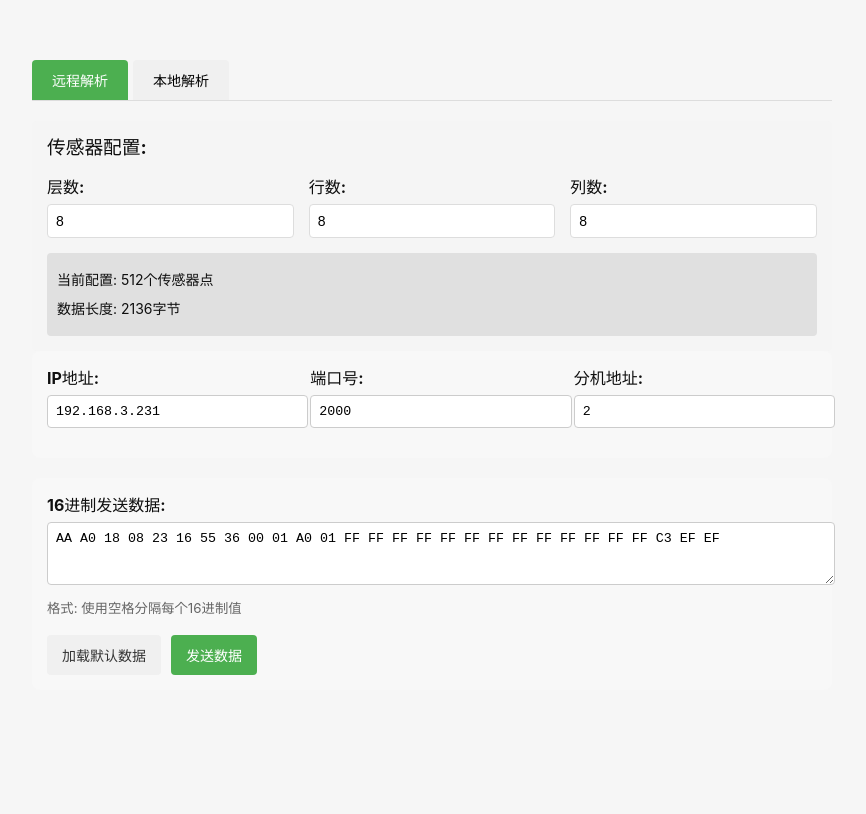
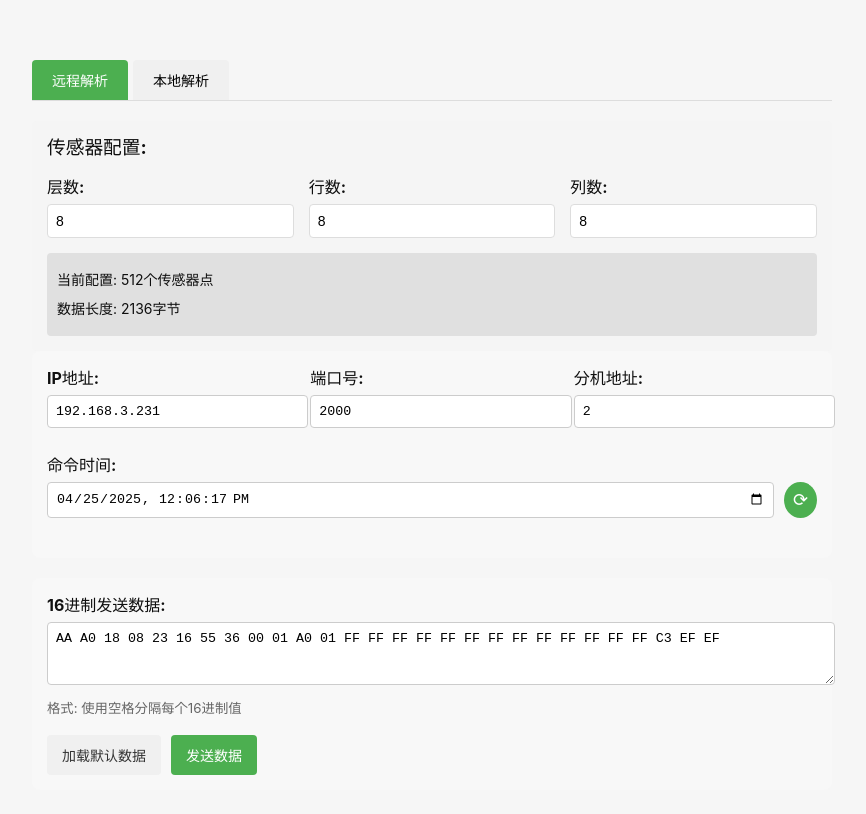
Before and after one commit to sangskf/grain_reslove, a Vue app: page / in a window 1280 px wide. Shown: the top 814 px of the page, without its empty margins (208-1074 px from the left). Built offline with nearby package versions, Linux system fonts and the light colour scheme.

Commit message:
修改发送指令生成

```diff
--- a/src/views/DataTransmitter.vue
+++ b/src/views/DataTransmitter.vue
@@ -43,10 +43,33 @@
               id="subDeviceAddr"
               v-model.number="subDeviceAddr"
               type="number"
-              min="2"
+              min="1"
               max="99"
               placeholder="大于1的整数"
             />
+          </div>
+        </div>
+
+        <!-- 添加时间选择器 -->
+        <div class="time-row">
+          <div class="form-group datetime-field">
+            <label for="commandDateTime">命令时间:</label>
+            <div class="datetime-container">
+              <input
+                id="commandDateTime"
+                v-model="commandDateTime"
+                type="datetime-local"
+                step="1"
+                @change="updateCommandWithTime"
+              />
+              <button
+                class="reset-time-btn"
+                @click="resetToCurrentTime"
+                title="重置为当前时间"
+              >
+                <span>⟳</span>
+              </button>
+            </div>
           </div>
         </div>
       </div>
@@ -109,7 +132,7 @@
 </template>
 
 <script>
-import { ref, computed, watch } from 'vue';
+import { ref, computed, watch, onMounted } from 'vue';
 import { invoke } from '@tauri-apps/api/core';
 
 // 导入子组件
@@ -141,6 +164,34 @@ export default {
     const subDeviceAddr = ref(2); // 默认分机地址为2
     const hexData = ref('AA A0 18 08 23 16 55 36 00 01 A0 01 FF FF FF FF FF FF FF FF FF FF FF FF FF C3 EF EF');
     const isConnecting = ref(false);
+
+    // 命令时间相关
+    const commandDateTime = ref('');
+
+    // 设置默认时间为当前时间
+    const setDefaultDateTime = () => {
+      const now = new Date();
+      // 格式化为datetime-local输入框需要的格式 (YYYY-MM-DDTHH:MM:SS)
+      const year = now.getFullYear();
+      const month = String(now.getMonth() + 1).padStart(2, '0');
+      const day = String(now.getDate()).padStart(2, '0');
+      const hours = String(now.getHours()).padStart(2, '0');
+      const minutes = String(now.getMinutes()).padStart(2, '0');
+      const seconds = String(now.getSeconds()).padStart(2, '0');
+
+      commandDateTime.value = `${year}-${month}-${day}T${hours}:${minutes}:${seconds}`;
+    };
+
+    // 重置为当前时间
+    const resetToCurrentTime = () => {
+      setDefaultDateTime();
+      updateCommandWithTime();
+    };
+
+    // 组件挂载时设置默认时间
+    onMounted(() => {
+      setDefaultDateTime();
+    });
 
     // 本地解析相关
     const localResponseData = ref('');
@@ -181,7 +232,21 @@ export default {
       console.log('配置已更新:', newConfig);
     };
 
-    // 生成发送指令，根据分机地址修改命令
+    // 将10进制数转换为BCD码
+    const decimalToBCD = (decimal) => {
+      return ((Math.floor(decimal / 10) << 4) | (decimal % 10)) & 0xFF;
+    };
+
+    // 根据选择的时间更新命令
+    const updateCommandWithTime = () => {
+      try {
+        hexData.value = generateCommand();
+      } catch (err) {
+        console.log('更新时间时出现错误:', err.message);
+      }
+    };
+
+    // 生成发送指令，根据分机地址和时间修改命令
     const generateCommand = () => {
       // 检查分机地址是否合法
       if (!subDeviceAddr.value || subDeviceAddr.value <= 0) {
@@ -192,9 +257,32 @@ export default {
       const hexValues = hexData.value.trim().split(/\s+/);
 
       // 确保有效的命令格式
-      if (hexValues.length < 10) {
-        throw new Error('命令格式无效，无法更新分机地址');
+      if (hexValues.length < 12) {
+        throw new Error('命令格式无效，无法更新分机地址和时间');
       }
+
+      // 解析选择的时间
+      const selectedDate = new Date(commandDateTime.value);
+      if (isNaN(selectedDate.getTime())) {
+        throw new Error('请选择有效的日期和时间');
+      }
+
+      // 设置命令中的时间（位置2-7，年月日时分秒）
+      // 注意：年份只使用后两位，并转换为BCD码
+      const year = selectedDate.getFullYear() % 100; // 获取年份的后两位
+      const month = selectedDate.getMonth() + 1;     // 月份是从0开始的
+      const day = selectedDate.getDate();
+      const hour = selectedDate.getHours();
+      const minute = selectedDate.getMinutes();
+      const second = selectedDate.getSeconds();
+
+      // 将时间转换为BCD码并设置到命令中
+      hexValues[2] = decimalToBCD(year).toString(16).padStart(2, '0').toUpperCase();
+      hexValues[3] = decimalToBCD(month).toString(16).padStart(2, '0').toUpperCase();
+      hexValues[4] = decimalToBCD(day).toString(16).padStart(2, '0').toUpperCase();
+      hexValues[5] = decimalToBCD(hour).toString(16).padStart(2, '0').toUpperCase();
+      hexValues[6] = decimalToBCD(minute).toString(16).padStart(2, '0').toUpperCase();
+      hexValues[7] = decimalToBCD(second).toString(16).padStart(2, '0').toUpperCase();
 
       // 在协议的第9位设置分机地址
       let subDeviceAddrValue = subDeviceAddr.value;
@@ -210,6 +298,10 @@ export default {
     // 加载默认的16进制发送数据
     const loadDefaultData = () => {
       hexData.value = 'AA A0 18 08 23 16 55 36 00 01 A0 01 FF FF FF FF FF FF FF FF FF FF FF FF FF C3 EF EF';
+      // 重新设置当前时间
+      // setDefaultDateTime();
+      // 用当前时间更新命令
+      // updateCommandWithTime();
     };
 
     // 监听分机地址变化，自动更新发送数据
@@ -263,7 +355,7 @@ export default {
         return;
       }
 
-      // 尝试生成带有分机地址的命令
+      // 尝试生成带有分机地址和时间的命令
       let commandToSend;
       try {
         commandToSend = generateCommand();
@@ -346,6 +438,7 @@ export default {
       ipAddress,
       port,
       subDeviceAddr, // 导出分机地址
+      commandDateTime, // 导出命令时间
       hexData,
       localResponseData,
       isConnecting,
@@ -358,6 +451,8 @@ export default {
       loadSampleResponse,
       sendData,
       parseLocalData,
+      updateCommandWithTime, // 导出更新时间函数
+      resetToCurrentTime, // 导出重置时间函数
       // 配置相关
       configLayers,
       configRows,
@@ -403,9 +498,10 @@ export default {
   background-color: #f8f8f8;
 }
 
-.connection-row {
+.connection-row, .time-row {
   display: flex;
   gap: 20px;
+  margin-bottom: 10px;
 }
 
 .ip-field {
@@ -418,6 +514,35 @@ export default {
 
 .subdevice-field {
   flex: 1;
+}
+
+.datetime-field {
+  flex: 1;
+}
+
+.datetime-container {
+  display: flex;
+  align-items: center;
+}
+
+.reset-time-btn {
+  display: flex;
+  align-items: center;
+  justify-content: center;
+  margin-left: 10px;
+  height: 36px;
+  width: 36px;
+  padding: 0;
+  font-size: 18px;
+  background-color: #4CAF50;
+  color: white;
+  border-radius: 50%;
+  cursor: pointer;
+  transition: background-color 0.3s;
+}
+
+.reset-time-btn:hover {
+  background-color: #4CAF50;
 }
 
 .form-group {
```
